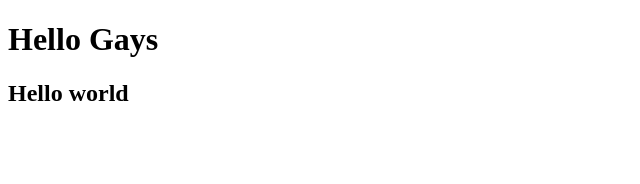
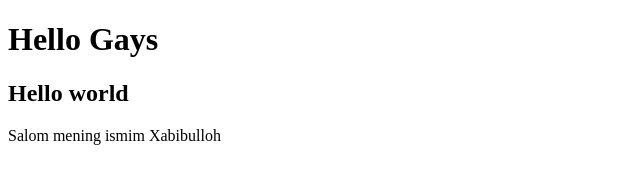
Before and after one commit to Xabibullohxusnullayev/birikki, a plain HTML site: page index.html in a window 1280 px wide. Shown: the whole page, without its empty margins (0-640 px from the left). Drawn offline with Linux system fonts and the light colour scheme.

Commit message:
p tagi qoshildi

```diff
--- a/index.html
+++ b/index.html
@@ -8,5 +8,6 @@
 <body>
     <h1>Hello Gays</h1>
     <h2>Hello world</h2>
+    <p>Salom mening ismim Xabibulloh</p>
 </body>
 </html>
```
